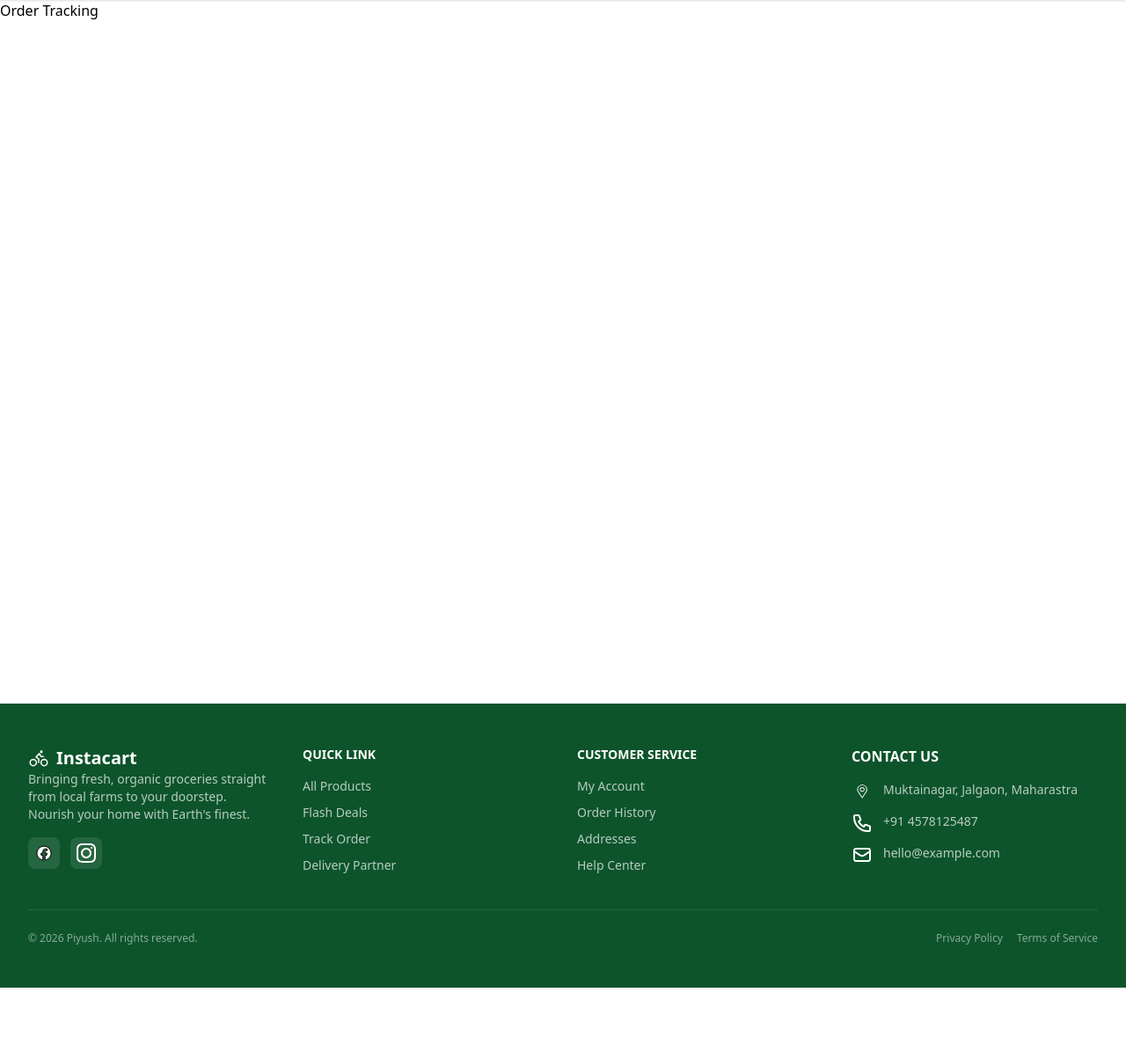
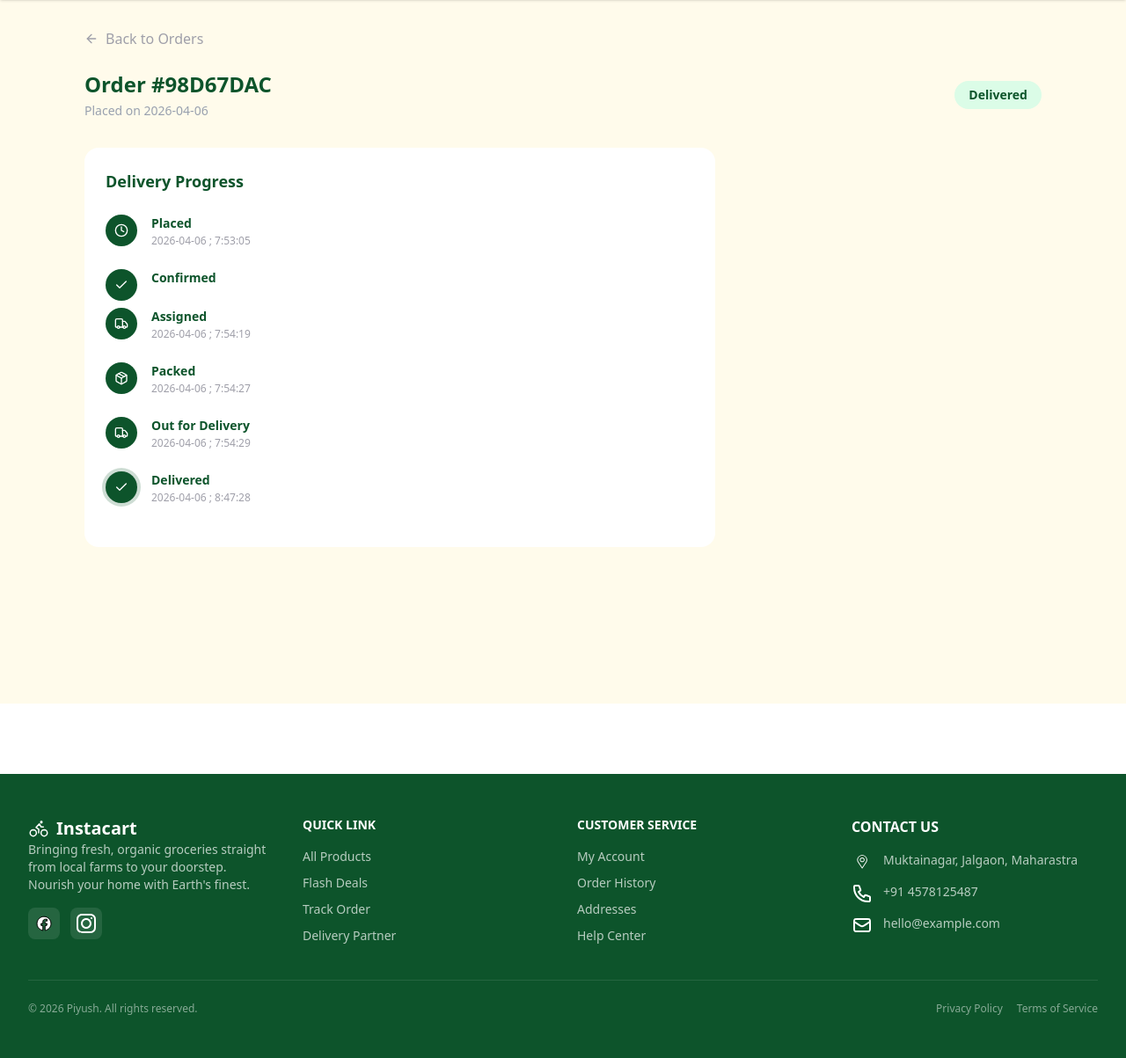
Before and after one commit to piyush202003/Food-Delivery, a Django app: page /orders/69d366617ed7e54198d67dac/ in a window 1280 px wide. Shown: the part 100-1303 px from the top of the page at 88% size. Before the commit the page ends 1223 px from the top, so only its background shows below. Run offline with Django 5.2, Linux system fonts and the light colour scheme; some libraries are stand-ins or nearby versions.

Commit message:
done right side of order tracking

```diff
--- a/FeaturesApp/dummyData.py
+++ b/FeaturesApp/dummyData.py
@@ -415,6 +415,7 @@ def dummyDashboardOrdersData():
             "name": "Rahul",
             "email": "rahul@example.com",
             "phone": "987654321",
+            'vehicleType': 'van',
         },
         "deliveryOtp": "",
         "isPaid": False,
@@ -434,7 +435,7 @@ def dummyDashboardOrdersData():
             "lng": -74.006,
         },
         "liveLocation": {
-            "lat": 40.7128,
+            "lat": 40.7120,
             "lng": -74.006,
             "updatedAt": "2026-04-06T08:41:27.211Z",
         },
@@ -501,6 +502,7 @@ def dummyDashboardOrdersData():
             "name": "Rahul",
             "email": "rahul@example.com",
             "phone": "987654321",
+            'vehicleType': 'bike',
         },
         "deliveryOtp": "754730",
         "isPaid": False,
--- /dev/null
+++ b/FeaturesApp/templatetags/custom_filters.py
@@ -0,0 +1,9 @@
+from django import template
+
+register = template.Library()
+
+@register.filter
+def get_item(dictionary, key):
+    if dictionary:
+        return dictionary.get(key)
+    return None
--- a/FeaturesApp/urls.py
+++ b/FeaturesApp/urls.py
@@ -15,5 +15,5 @@ urlpatterns = [
     path("cart/remove/<str:product_id>/", remove_from_cart, name="RemoveFromCart"),
     path("cart/update/<str:product_id>/", update_cart, name="UpdateCart"),
     path("cart/clear/", clear_cart, name="ClearCart"),
-
+    path('api/order/<str:odid>/update-location/', update_driver_location, name='update_driver_location'),
 ]
--- a/FeaturesApp/views.py
+++ b/FeaturesApp/views.py
@@ -238,7 +238,119 @@ def MyOrders(request):
     return render(request, "MyOrders.html", context=context)
 
 def OrderTracking(request, odid):
-    return render(request, "OrderTracking.html", {"odid" : odid})
+    order = {}
+    allStatus = ['Placed', 'Confirmed', 'Assigned', 'Packed', 'Out for Delivery', 'Delivered']
+    statusCol = statusColors()
+    for od in dummyDashboardOrdersData():
+        if od['id'] == odid:
+            order = od
+            order['statusColour'] = statusCol[order['status']]
+            break
+
+    if not order:
+        messages.error(request, "There is no order with order id = ", odid)
+        return redirect(request.META.get("HTTP_REFERER", "MyOrders"))
+
+    showOtp = order['deliveryOtp'] and order['status'] in allStatus[2:5]
+
+    liveLocation = None
+    if order['status'] in allStatus[2:5]:
+        liveLocation = order['liveLocation']
+
+    statusIcons = {
+        "Placed": "clock",
+        "Confirmed": "check",
+        "Assigned": "truck",
+        "Packed": "package",
+        "Out for Delivery": "truck",
+        "Delivered": "check",
+    }
+    statusHistory = {
+        history['status']: history['timestamp']
+        for history in order['statusHistory']
+    }
+
+    def get_timestamp(status):
+        for his in order['statusHistory']:
+            if his['status'] == status:
+                return his['timestamp']
+
+    allStatusInfo = [
+        {
+            'status':'Placed',
+            'icon':'clock',
+            'timestamp': get_timestamp('Placed')
+        },{
+            'status':'Confirmed',
+            'icon':'check',
+            'timestamp': get_timestamp('Confirmed')
+        },{
+            'status':'Assigned',
+            'icon':'truck',
+            'timestamp': get_timestamp('Assigned')
+        },{
+            'status':'Packed',
+            'icon':'package',
+            'timestamp': get_timestamp('Packed')
+        },{
+            'status':'Out for Delivery',
+            'icon':'truck',
+            'timestamp': get_timestamp('Out for Delivery')
+        },{
+            'status':'Delivered',
+            'icon':'check',
+            'timestamp': get_timestamp('Delivered')
+        }
+    ]
+
+    context={
+        "order":order,
+        'liveLocation': None,
+        'showOtp': showOtp,
+        'liveLocation':liveLocation,
+        'allStatus':allStatus,
+        'statusIcons': statusIcons,
+        'currentIdx':allStatus.index(order['status']),
+        'statusHistory':statusHistory,
+        'allStatusInfo':allStatusInfo,
+    }
+    return render(request, "OrderTracking.html", context=context)
+
+from django.http import JsonResponse
+from django.views.decorators.csrf import csrf_exempt
+from channels.layers import get_channel_layer
+from asgiref.sync import async_to_sync
+import json
+
+@csrf_exempt  # Remove @csrf_exempt if passing CSRF header/token from app
+def update_driver_location(request, odid):
+    """
+    Endpoint called by driver's mobile app or GPS tracker to push location updates.
+    """
+    if request.method == "POST":
+        try:
+            data = json.loads(request.body)
+            lat = float(data.get("lat"))
+            lng = float(data.get("lng"))
+
+            # 1. Broadcast the new location to WebSocket subscribers
+            channel_layer = get_channel_layer()
+            async_to_sync(channel_layer.group_send)(
+                f"order_{odid}",
+                {
+                    "type": "location_update",
+                    "lat": lat,
+                    "lng": lng,
+                }
+            )
+
+            # 2. Optionally update your DB / cache here if needed...
+
+            return JsonResponse({"status": "success", "lat": lat, "lng": lng})
+        except Exception as e:
+            return JsonResponse({"status": "error", "message": str(e)}, status=400)
+
+    return JsonResponse({"status": "invalid_method"}, status=405)
 
 def Addresses(request):
     return render(request, "Addresses.html")
--- a/theme/static/css/dist/styles.css
+++ b/theme/static/css/dist/styles.css
@@ -21,6 +21,7 @@
     --color-orange-400: oklch(75% 0.183 55.934);
     --color-orange-500: oklch(70.5% 0.213 47.604);
     --color-orange-600: oklch(64.6% 0.222 41.116);
+    --color-orange-700: oklch(55.3% 0.195 38.402);
     --color-amber-50: oklch(98.7% 0.022 95.277);
     --color-amber-100: oklch(96.2% 0.059 95.617);
     --color-amber-200: oklch(92.4% 0.12 95.746);
@@ -54,7 +55,6 @@
     --color-gray-300: oklch(87.2% 0.01 258.338);
     --color-gray-400: oklch(70.7% 0.022 261.325);
     --color-gray-500: oklch(55.1% 0.027 264.364);
-    --color-gray-700: oklch(37.3% 0.034 259.733);
     --color-zinc-50: oklch(98.5% 0 0);
     --color-zinc-100: oklch(96.7% 0.001 286.375);
     --color-zinc-200: oklch(92% 0.004 286.32);
@@ -72,6 +72,7 @@
     --container-xl: 36rem;
     --container-2xl: 42rem;
     --container-4xl: 56rem;
+    --container-6xl: 72rem;
     --container-7xl: 80rem;
     --text-xs: 0.75rem;
     --text-xs--line-height: calc(1 / 0.75);
@@ -550,6 +561,9 @@
   }
   .max-w-4xl {
     max-width: var(--container-4xl);
+  }
+  .max-w-6xl {
+    max-width: var(--container-6xl);
   }
   .max-w-7xl {
     max-width: var(--container-7xl);
@@ -662,6 +676,13 @@
   }
   .gap-8 {
     gap: calc(var(--spacing) * 8);
+  }
+  .space-y-0 {
+    :where(& > :not(:last-child)) {
+      --tw-space-y-reverse: 0;
+      margin-block-start: calc(calc(var(--spacing) * 0) * var(--tw-space-y-reverse));
+      margin-block-end: calc(calc(var(--spacing) * 0) * calc(1 - var(--tw-space-y-reverse)));
+    }
   }
   .space-y-1\.5 {
     :where(& > :not(:last-child)) {
@@ -1098,6 +1139,9 @@
   .pb-2 {
     padding-bottom: calc(var(--spacing) * 2);
   }
+  .pb-6 {
+    padding-bottom: calc(var(--spacing) * 6);
+  }
   .pb-8 {
     padding-bottom: calc(var(--spacing) * 8);
   }
@@ -1356,6 +1403,16 @@
   .ring {
     --tw-ring-shadow: var(--tw-ring-inset,) 0 0 0 calc(1px + var(--tw-ring-offset-width)) var(--tw-ring-color, currentcolor);
     box-shadow: var(--tw-inset-shadow), var(--tw-inset-ring-shadow), var(--tw-ring-offset-shadow), var(--tw-ring-shadow), var(--tw-shadow);
+  }
+  .ring-4 {
+    --tw-ring-shadow: var(--tw-ring-inset,) 0 0 0 calc(4px + var(--tw-ring-offset-width)) var(--tw-ring-color, currentcolor);
+    box-shadow: var(--tw-inset-shadow), var(--tw-inset-ring-shadow), var(--tw-ring-offset-shadow), var(--tw-ring-shadow), var(--tw-shadow);
+  }
+  .ring-green-900\/20 {
+    --tw-ring-color: color-mix(in srgb, oklch(39.3% 0.095 152.535) 20%, transparent);
+    @supports (color: color-mix(in lab, red, red)) {
+      --tw-ring-color: color-mix(in oklab, var(--color-green-900) 20%, transparent);
+    }
   }
   .ring-orange-300 {
     --tw-ring-color: var(--color-orange-300);
@@ -1857,6 +1914,11 @@
       line-height: var(--tw-leading, var(--text-4xl--line-height));
     }
   }
+  .lg\:col-span-2 {
+    @media (width >= 64rem) {
+      grid-column: span 2 / span 2;
+    }
+  }
   .lg\:block {
     @media (width >= 64rem) {
       display: block;
@@ -1880,6 +1942,11 @@
   .lg\:w-1\/3 {
     @media (width >= 64rem) {
       width: calc(1/3 * 100%);
+    }
+  }
+  .lg\:grid-cols-3 {
+    @media (width >= 64rem) {
+      grid-template-columns: repeat(3, minmax(0, 1fr));
     }
   }
   .lg\:grid-cols-4 {
--- a/theme/templates/AppLayout.html
+++ b/theme/templates/AppLayout.html
@@ -8,11 +8,20 @@
         Instacart
     {% endblock title %}
     </title>
+
     <meta charset="UTF-8">
     <meta name="viewport" content="width=device-width, initial-scale=1.0">
     <meta http-equiv="X-UA-Compatible" content="ie=edge">
+
     {% tailwind_css %}
     <link rel="icon" href="{% static 'icons/favicon.png' %}">
+
+    <!-- Leaflet CSS -->
+    <link rel="stylesheet" href="https://unpkg.com/leaflet@1.9.4/dist/leaflet.css" />
+
+    <!-- Leaflet JS -->
+    <script src="https://unpkg.com/leaflet@1.9.4/dist/leaflet.js"></script>
+
     {% block head %}{% endblock %}
     {% block extra_css %}{% endblock %}
 </head>
--- a/theme/templates/OrderTracking.html
+++ b/theme/templates/OrderTracking.html
@@ -1,6 +1,79 @@
 {% extends 'AppLayout.html' %}
 {% block title %}InstaCart Order Tracking Page{% endblock %}
+{% load static %}
 
 {% block content %}
-    Order Tracking
+    <div class="min-h-screen mb-20 bg-amber-50">
+        <div class="max-w-6xl mx-auto px-4 sm:px-6 lg:px-8 py-8">
+            <!-- Header -->
+            <a href="{% url 'MyOrders' %}">
+                <button class="flex items-center gap-2 text0sm text-zinc-400 hover:text-green-900 mb-6 transition-colors">
+                    <i data-lucide="arrow-left" class="size-4"></i>
+                    Back to Orders
+                </button>
+            </a>
+
+            <!-- Order id, date, status -->
+            <div class="flex items-center justify-between mb-8">
+                <div>
+                    <h1 class="text-2xl font-semibold text-green-900">Order #{{ order.id|slice:'-8:'|upper }}</h1>
+                    <p class="text-sm text-gray-400 mt-1">Placed on {{ order.createdAt|slice:':10' }}</p>
+                </div>
+                <span class="px-4 py-1.5 text-sm font-semibold rounded-full
+                {% if order.status == 'Delivered' %}
+                    bg-green-100 text-green-900
+                {% elif order.status == 'Cancelled' %}
+                    bg-red-100 text-red-700
+                {% else %}
+                    bg-orange-700/10 text-orange-700
+                {% endif %}
+                ">
+                    {{ order.status }}
+                </span>
+            </div>
+
+            <div class="grid lg:grid-cols-3 gap-6">
+
+                <!-- left side Timeline + Map Area -->
+                <div class="lg:col-span-2 space-y-6">
+
+                    <!-- otp card -->
+                    {% if showOtp %}
+                        {% include 'components/orderTracking/OrderOTP.html' %}
+                    {% endif %}
+
+                    <!-- Live Tracking Map -->
+                    {% include 'components/orderTracking/LiveMap.html' %}
+
+                    <!-- Progress Timeline -->
+                    {% include 'components/orderTracking/OrderTimeLine.html' %}
+
+                    <!-- Delivery Person -->
+                    {% if order.deliveryPartner and order.status != 'Delivered' and order.status != 'Cancelled' %}
+                        <div class="bg-white rounded-2xl p-5 flex items-center justify-between">
+                            <div class="flex items-center gap-3">
+                                <div class="size-11 rounded-full bg-green-900 flex items-center justify-center">
+                                    <span class="text-white font-semibold text-sm">{{ order.deliveryPartner.name|first|upper }}</span>
+                                </div>
+                                <div>
+                                    <p class="text-sm fonnt-semibold text-green-900">{{ order.deliveryPartner.name }}</p>
+                                    <p class="text-xs text-zinc-400 capitalize">{{ order.deliveryPartner.vehicleType }} Delivery Partner</p>
+                                </div>
+                            </div>
+                            <a href="tel:{{ order.delivveryPartner.phone }}" class="p-2.5 bg-amber-50 rounded-xl hover:bg-amber-200 transition-colors">
+                                <i data-lucide="phone" class="size-4 text-zinc-400"></i>
+                            </a>
+                        </div>
+                    {% endif %}
+
+                </div>
+
+                <!-- Right side Order Details -->
+                <div>
+
+                </div>
+            </div>
+
+        </div>
+    </div>
 {% endblock content %}
--- /dev/null
+++ b/theme/templates/components/orderTracking/LiveMap.html
@@ -0,0 +1,93 @@
+{% load static %}
+
+{% if order.status != "Delivered" and order.status != "Cancelled" %}
+  <div class="rounded-2xl overflow-hidden border border-app-border" style="height: 280px;">
+
+    {% if liveLocation and liveLocation.lat != 0 or order.shippingAddress.lat %}
+      <div id="live-map" style="height: 100%; width: 100%;"></div>
+
+      <script>
+        document.addEventListener("DOMContentLoaded", function () {
+          // Initialize coordinates from view context
+          let initialLat = {{ liveLocation.lat|default:order.shippingAddress.lat|default:0 }};
+          let initialLng = {{ liveLocation.lng|default:order.shippingAddress.lng|default:0 }};
+          const orderId = "{{ order.id }}";
+
+          // 1. Initialize Map
+          const map = L.map('live-map', { zoomControl: false }).setView([initialLat, initialLng], 15);
+          L.tileLayer('https://{s}.tile.openstreetmap.org/{z}/{x}/{y}.png').addTo(map);
+
+          // 2. Custom Icons
+          const truckIcon = L.icon({
+            iconUrl: "{% static 'images/truck.png' %}", // Adjust path to static image
+            iconSize: [36, 36],
+            iconAnchor: [18, 36],
+            popupAnchor: [0, -36]
+          });
+
+          const destinationIcon = L.icon({
+            iconUrl: "{% static 'images/destination.png' %}",
+            iconSize: [32, 32],
+            iconAnchor: [16, 32],
+            popupAnchor: [0, -32]
+          });
+
+          // 3. Markers
+          let truckMarker = null;
+          {% if liveLocation and liveLocation.lat != 0 %}
+            truckMarker = L.marker([{{ liveLocation.lat }}, {{ liveLocation.lng }}], { icon: truckIcon })
+              .addTo(map)
+              .bindPopup('Delivery Partner');
+          {% endif %}
+
+          {% if order.shippingAddress.lat and order.shippingAddress.lng %}
+            L.marker([{{ order.shippingAddress.lat }}, {{ order.shippingAddress.lng }}], { icon: destinationIcon })
+              .addTo(map)
+              .bindPopup('Delivery Address');
+          {% endif %}
+
+          // 4. WebSocket Listener for Live Updates
+          const wsProtocol = window.location.protocol === 'https:' ? 'wss://' : 'ws://';
+          const socket = new WebSocket(wsProtocol + window.location.host + '/ws/tracking/' + orderId + '/');
+
+          socket.onmessage = function (e) {
+            const data = JSON.parse(e.data);
+            const newLat = data.lat;
+            const newLng = data.lng;
+
+            if (newLat && newLng) {
+              if (truckMarker) {
+                // Smoothly update existing marker
+                truckMarker.setLatLng([newLat, newLng]);
+              } else {
+                // Create marker if it didn't exist initially
+                truckMarker = L.marker([newLat, newLng], { icon: truckIcon })
+                  .addTo(map)
+                  .bindPopup('Delivery Partner');
+              }
+              // Re-center map to updated location
+              map.panTo([newLat, newLng], { animate: true, duration: 1 });
+            }
+          };
+
+          socket.onerror = function (e) {
+            console.error("Tracking WebSocket error:", e);
+          };
+        });
+      </script>
+
+    {% else %}
+      <!-- Fallback display when no location is available -->
+      <div class="h-full bg-app-green/5 flex-center flex justify-center items-center">
+        <div class="text-center">
+          <svg class="size-8 text-app-green/40 mx-auto mb-2" xmlns="http://www.w3.org/2000/svg" width="24" height="24" viewBox="0 0 24 24" fill="none" stroke="currentColor" stroke-width="2" stroke-linecap="round" stroke-linejoin="round">
+            <path d="M20 10c0 6-8 12-8 12s-8-6-8-12a8 8 0 0 1 16 0Z"/>
+            <circle cx="12" cy="10" r="3"/>
+          </svg>
+          <p class="text-sm text-app-green/50 font-medium">Waiting for delivery partner location...</p>
+        </div>
+      </div>
+    {% endif %}
+
+  </div>
+{% endif %}
--- /dev/null
+++ b/theme/templates/components/orderTracking/OrderTimeLine.html
@@ -0,0 +1,43 @@
+{% load static %}
+
+<section class="bg-white rounded-2xl p-6">
+    <h2 class="text-lg font-semibold text-green-900 mb-6">Delivery Progress</h2>
+    <div class="space-y-0">
+
+        {% for statusInfo in allStatusInfo %}
+            <div class="flex gap-4">
+                <div class="flex flex-col items-center">
+                    <div class="size-9 rounded-full flex items-center justify-center shrink-0
+                    {% if forloop.counter0 <= currentIdx %}
+                        bg-green-900 text-white
+                    {% else %}
+                        bg-amber-50 text-zinc-400
+                    {% endif %}
+                    {% if forloop.counter0 == currentIdx %}
+                        ring-4 ring-green-900/20
+                    {% endif %}
+                    ">
+                        <i data-lucide="{{ statusInfo.icon }}" class="size-4"></i>
+                    </div>
+
+                </div>
+                <div class="pb-6">
+                    <p class="text-sm font-semibold
+                    {% if forloop.counter0 <= currentIdx %}
+                        text-green-900
+                    {% else %}
+                        text-zinc-400
+                    {% endif %}
+                    ">{{ statusInfo.status }}</p>
+
+                    {% if statusInfo.timestamp %}
+                        <p class="text-xs text-zinc-400 mt-0.5">{{ statusInfo.timestamp|slice:':10' }} ; {{ statusInfo.timestamp|slice:'12:19' }}</p>
+                    {% endif %}
+
+
+                </div>
+            </div>
+        {% endfor %}
+
+    </div>
+</section>
```
Also changed, not shown: other parts of theme/static/css/dist/styles.css (+39 -6 lines), config/settings.py (+11 -0 lines), theme/templates/components/orderTracking/OrderOTP.html (added, +22 -0 lines), static/images/destination.png (added), static/images/truck.png (added).
